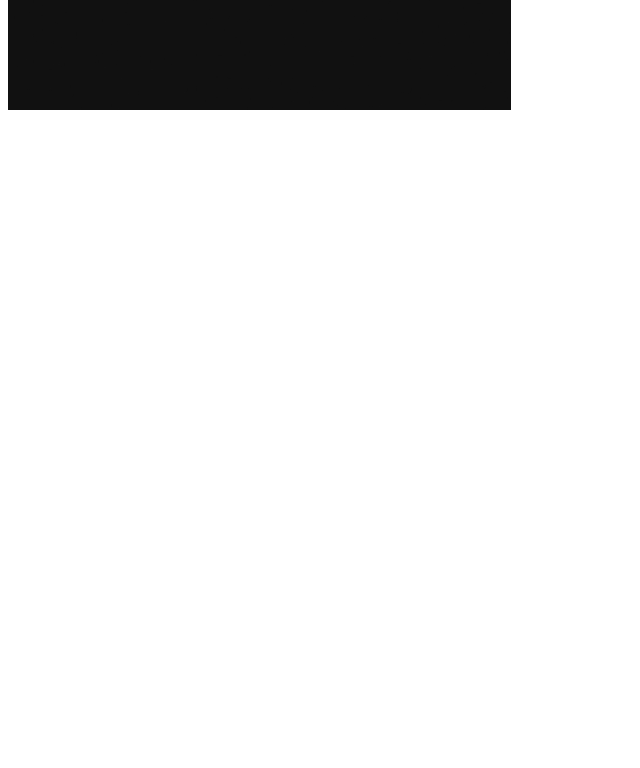
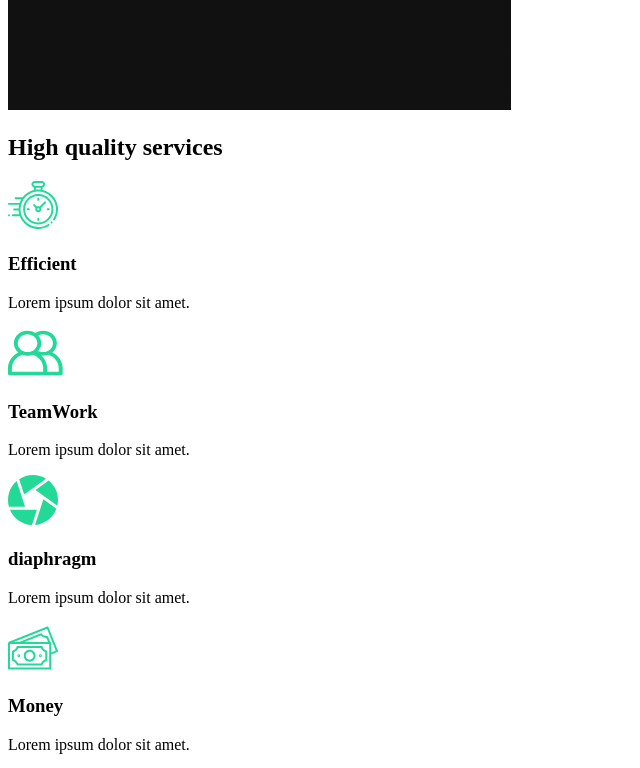
Before and after one commit to Enz000/portfolio-DevEd, a React (Create React App) app: page / in a window 1280 px wide. Shown: the part 860-1628 px from the top of the page, without its empty margins (0-640 px from the left). Before the commit the page ends 982 px from the top, so only its background shows below. Built offline with nearby package versions, Linux system fonts and the light colour scheme.

Commit message:
3. Services Section

```diff
--- /dev/null
+++ b/src/components/ServicesSection.js
@@ -0,0 +1,53 @@
+import React from "react";
+import clock from "../img/clock.svg";
+import diaphragm from "../img/diaphragm.svg";
+import money from "../img/money.svg";
+import teamwork from "../img/teamwork.svg";
+import home2 from "../img/home2.png";
+
+const ServicesSection = () => {
+  return (
+    <div className="services">
+      <div className="description">
+        <h2>
+          High <span>quality</span> services
+        </h2>
+        <div className="cards">
+          <div className="card">
+            <div className="icon">
+              <img src={clock} alt="logo-clock" />
+              <h3>Efficient</h3>
+            </div>
+            <p>Lorem ipsum dolor sit amet.</p>
+          </div>
+          <div className="card">
+            <div className="icon">
+              <img src={teamwork} alt="logo-teamwork" />
+              <h3>TeamWork</h3>
+            </div>
+            <p>Lorem ipsum dolor sit amet.</p>
+          </div>
+          <div className="card">
+            <div className="icon">
+              <img src={diaphragm} alt="logo-diaphragram" />
+              <h3>diaphragm</h3>
+            </div>
+            <p>Lorem ipsum dolor sit amet.</p>
+          </div>
+          <div className="card">
+            <div className="icon">
+              <img src={money} alt="logo-money" />
+              <h3>Money</h3>
+            </div>
+            <p>Lorem ipsum dolor sit amet.</p>
+          </div>
+        </div>
+        <div className="image">
+          <img src={home2} alt="home2" />
+        </div>
+      </div>
+    </div>
+  );
+};
+
+export default ServicesSection;
--- a/src/pages/AboutUs.js
+++ b/src/pages/AboutUs.js
@@ -1,11 +1,13 @@
 import React from "react";
 // Page components
 import AboutSection from "../components/AboutSection";
+import ServicesSection from "../components/ServicesSection";
 
 const AboutUs = () => {
   return (
     <div>
       <AboutSection />
+      <ServicesSection />
     </div>
   );
 };
```
Also changed, not shown: 1 other file (tests, documents, lock files or other folders).
